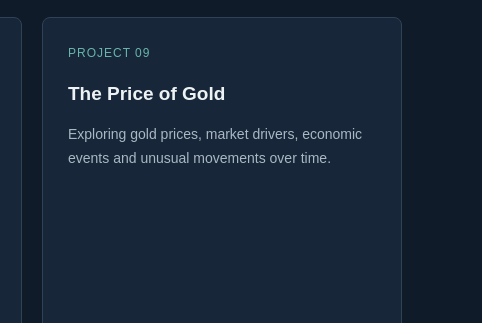
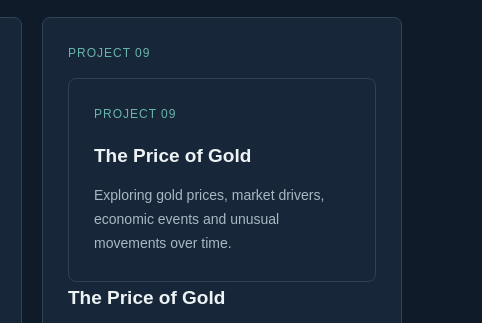
Before and after one commit to JKD321/powerbi-analyst-website, a plain HTML site: page index.html in a window 1280 px wide. Shown: the part 1860-2183 px from the top of the page, 798-1280 px from the left. Drawn offline with Linux system fonts and the light colour scheme.

Commit message:
Update index.html

```diff
--- a/index.html
+++ b/index.html
@@ -391,6 +391,11 @@ style="width:100%; border-radius:6px; margin:12px 0;">
 
           <article class="project-card">
             <div class="project-number">PROJECT 09</div>
+            <article class="project-card">
+    <div class="project-number">PROJECT 09</div>
+    <h3>The Price of Gold</h3>
+    <p>Exploring gold prices, market drivers, economic events and unusual movements over time.</p>
+</article>
             <h3>The Price of Gold</h3>
             <p>Exploring gold prices, market drivers, economic events and unusual movements over time.</p>
           </article>
```
